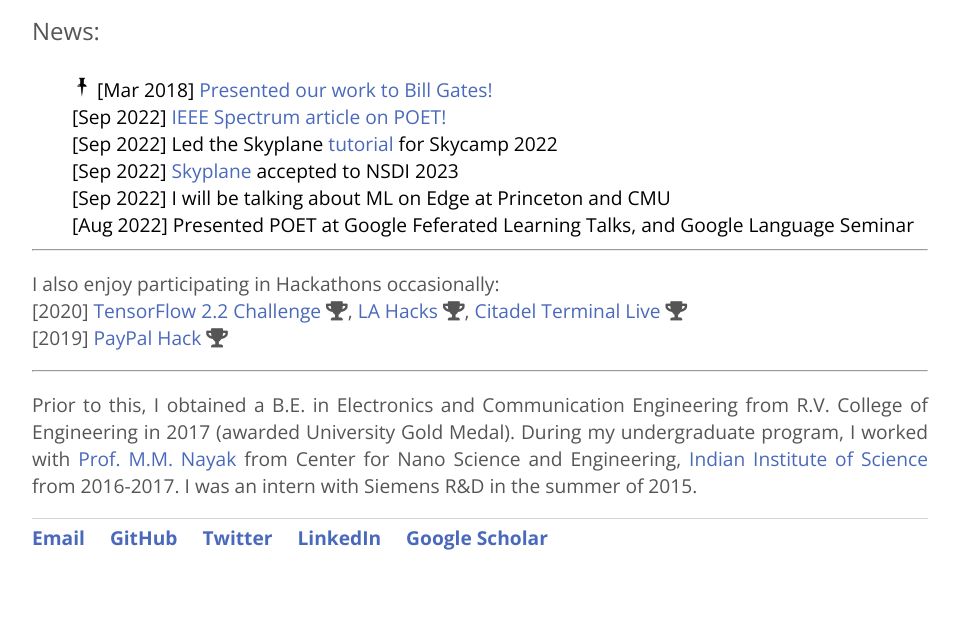
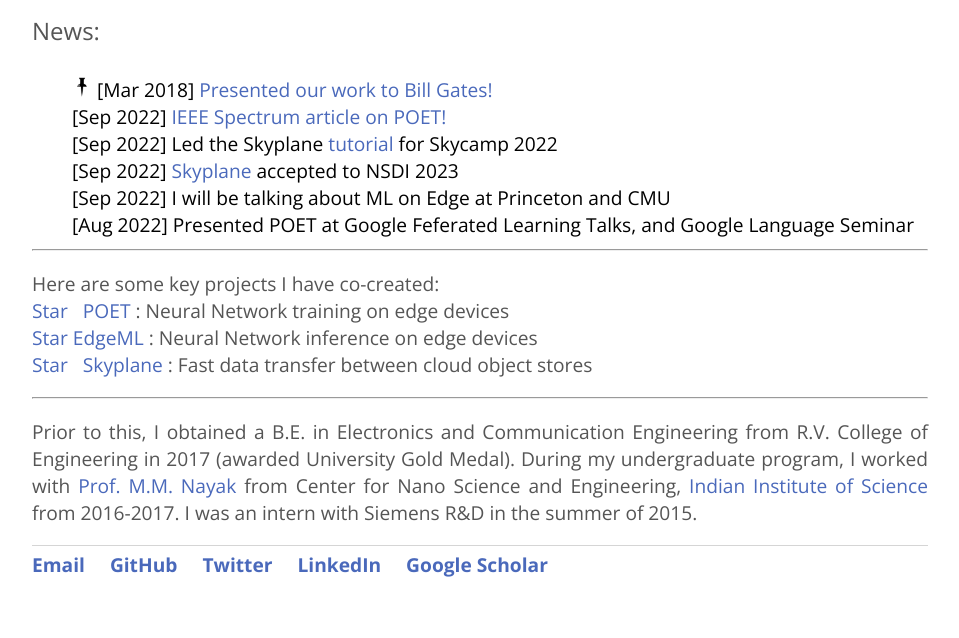
Before and after one commit to ShishirPatil/ShishirPatil.github.io, a Jekyll site: the page built from index.md, in a window 1280 px wide. Shown: the part 488-1126 px from the top of the page, without its empty margins (160-1119 px from the left). Built offline with Jekyll 4.4.1, drawn with Linux system fonts in a browser that asks for light colours; nearby versions of some CDN libraries; before the commit the page ends 1099 px from its top, so only the background shows below that.

Commit message:
Adding OSS projects

```diff
--- a/_layouts/default.html
+++ b/_layouts/default.html
@@ -21,6 +21,8 @@
 			<link href="https://fonts.googleapis.com/css2?family=Titillium+Web:wght@200;400&display=swap" rel="stylesheet">
 			<!-- Font Awesome for icons -->
 			<link href="https://cdnjs.cloudflare.com/ajax/libs/font-awesome/5.11.2/css/all.min.css" rel="stylesheet">
+			<!-- Github stars for projects -->
+			<script async defer src="https://buttons.github.io/buttons.js"></script>
 
 		</head>
 		<body>
--- a/index.md
+++ b/index.md
@@ -97,13 +97,29 @@
 
     <!-- <hr> -->
 
+    <!-- <p> -->
+    	<!-- I also enjoy participating in Hackathons occasionally:<br>
+    	[2020] <a href='https://responsible-ai.devpost.com/'>TensorFlow 2.2 Challenge</a> <i class="fas fa-trophy"></i>, -->
+    	       <!-- <a href='https://la-hacks-2020.devpost.com/'>LA Hacks</a> <i class="fas fa-trophy"></i>, -->
+    	       <!-- Cal Hacks,  -->
+    	       <!-- <a href = 'http://terminal.c1games.com/competitions/105'> Citadel Terminal Live</a> <i class="fas fa-trophy"></i><br> -->
+    	<!-- [2019] <a href = 'https://twitter.com/BerkeleyISchool/status/1191542693446455298'> PayPal Hack</a> <i class="fas fa-trophy"></i><br> -->
+    <!-- </p> -->
+    <!-- <hr> -->
+
     <p>
-    	I also enjoy participating in Hackathons occasionally:<br>
-    	[2020] <a href='https://responsible-ai.devpost.com/'>TensorFlow 2.2 Challenge</a> <i class="fas fa-trophy"></i>,
-    	       <a href='https://la-hacks-2020.devpost.com/'>LA Hacks</a> <i class="fas fa-trophy"></i>,
-    	       <!-- Cal Hacks,  -->
-    	       <a href = 'http://terminal.c1games.com/competitions/105'> Citadel Terminal Live</a> <i class="fas fa-trophy"></i><br>
-    	[2019] <a href = 'https://twitter.com/BerkeleyISchool/status/1191542693446455298'> PayPal Hack</a> <i class="fas fa-trophy"></i><br>
+    	Here are some key projects I have co-created:<br>
+    	<a class="github-button" href="https://github.com/ShishirPatil/POET" data-show-count="true" aria-label="Star ShishirPatil/POET on GitHub">Star</a>
+        &nbsp; <a href='https://github.com/shishirPatil/poet'>POET</a>
+        : Neural Network training on edge devices <br>
+
+        <a class="github-button" href="https://github.com/Microsoft/EdgeML" data-show-count="true" aria-label="Star Microsoft/EdgeML on GitHub">Star</a>
+        <a href='https://github.com/microsoft/edgeml/'> EdgeML</a>
+        :  Neural Network inference on edge devices<br>
+
+        <a class="github-button" href="https://github.com/skyplane-project/skyplane" data-show-count="true" aria-label="Star skyplane-project/skyplane on GitHub">Star</a>
+        &nbsp; <a href='https://github.com/skyplane-project/skyplane'>Skyplane</a>
+        : Fast data transfer between cloud object stores<br>
     </p>
     <hr>
 
```
